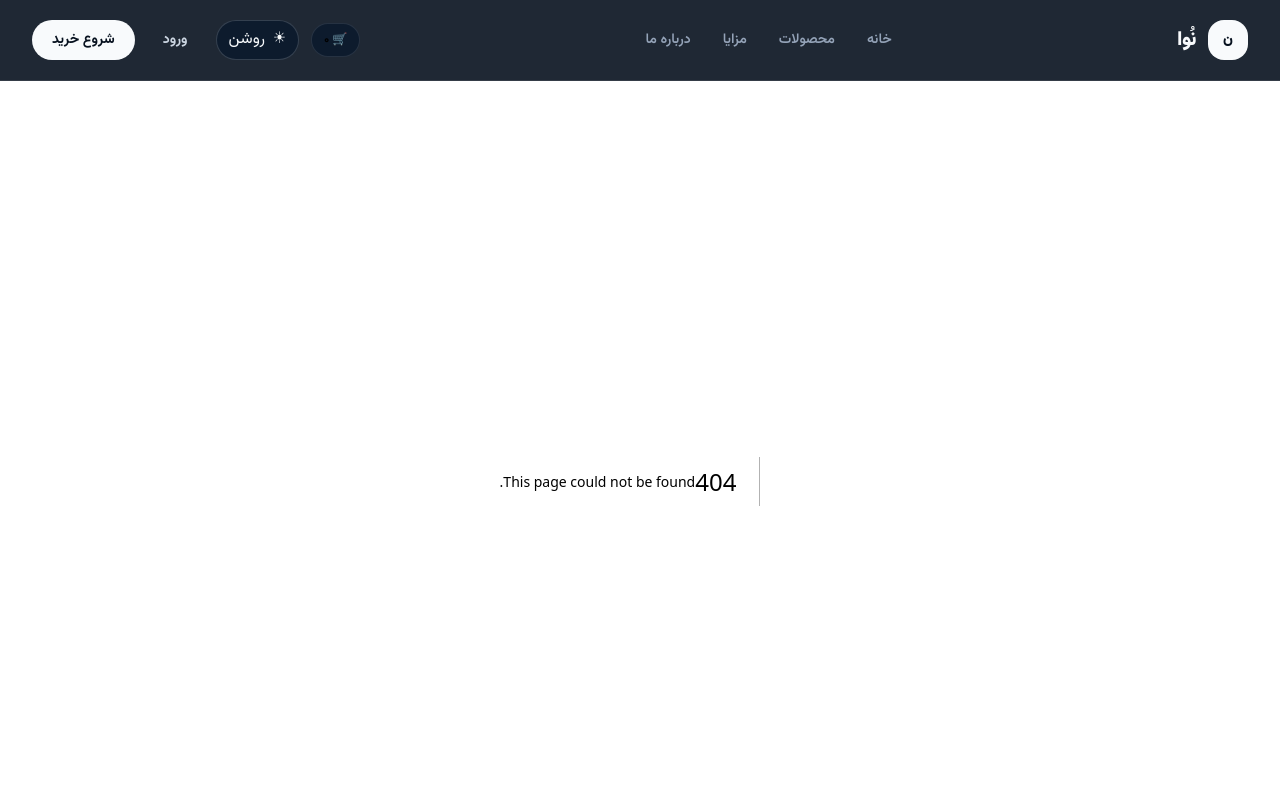
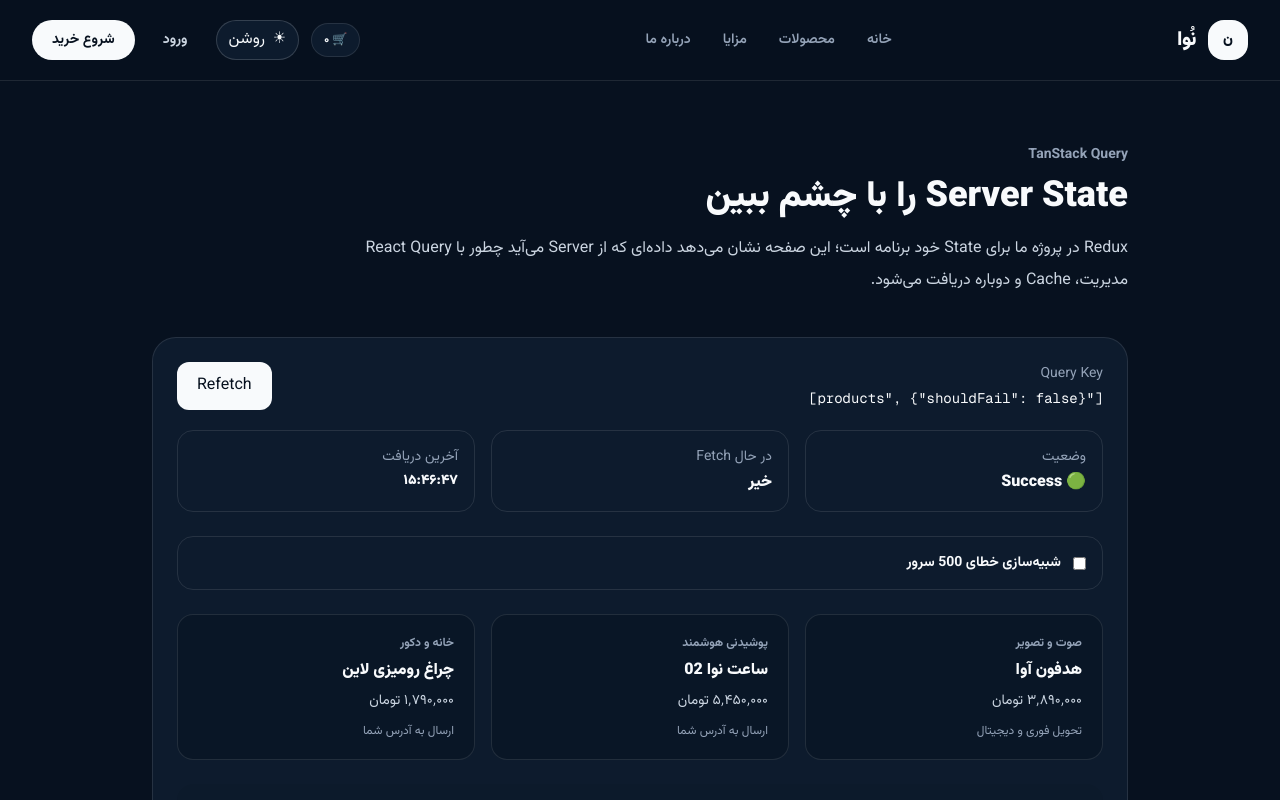
Before and after one commit to rouzbehtondkar/nextjs, a Next.js app: page /next-lab/react-query in a window 1280 px wide. Before the commit this address had no page. Shown: the top 800 px of the page. Built offline with nearby package versions, Linux system fonts and the light colour scheme.

Commit message:
feat: add TanStack Query server state lab

```diff
--- /dev/null
+++ b/app/api/products/route.ts
@@ -0,0 +1,24 @@
+import { NextResponse } from "next/server";
+import { demoProducts } from "../../features/home/domain/ProductDemo";
+
+export async function GET(request: Request) {
+  const url = new URL(request.url);
+
+  // این پارامتر فقط برای تمرین Error Handling است.
+  if (url.searchParams.get("fail") === "true") {
+    return NextResponse.json(
+      { message: "سرور عمداً برای تمرین خطا، 500 برگرداند." },
+      { status: 500 },
+    );
+  }
+
+  const products = demoProducts.map((product) => ({
+    id: product.name,
+    name: product.name,
+    category: product.category,
+    price: product.price,
+    deliveryInfo: product.getDeliveryInfo(),
+  }));
+
+  return NextResponse.json(products);
+}
--- /dev/null
+++ b/app/features/products/api/products.ts
@@ -0,0 +1,25 @@
+export type ProductApiItem = {
+  id: string;
+  name: string;
+  category: string;
+  price: number;
+  deliveryInfo: string;
+};
+
+export async function getProducts(shouldFail = false): Promise<ProductApiItem[]> {
+  // اینجا Browser به REST API خود همین Next.js درخواست GET می‌فرستد.
+  const response = await fetch(
+    shouldFail ? "/api/products?fail=true" : "/api/products",
+  );
+
+  if (!response.ok) {
+    // React Query این throw را به state مربوط به error تبدیل می‌کند.
+    const errorBody = (await response.json().catch(() => null)) as
+      | { message?: string }
+      | null;
+
+    throw new Error(errorBody?.message ?? "دریافت محصولات ناموفق بود.");
+  }
+
+  return response.json();
+}
--- /dev/null
+++ b/app/features/products/hooks/useProducts.ts
@@ -0,0 +1,13 @@
+"use client";
+
+import { useQuery } from "@tanstack/react-query";
+import { getProducts } from "../api/products";
+
+export function useProducts(shouldFail = false) {
+  return useQuery({
+    // queryKey اسم یکتای داده در Cache است.
+    // با تغییر این مقدار، React Query یک Cache جدا برای آن Query می‌سازد.
+    queryKey: ["products", { shouldFail }],
+    queryFn: () => getProducts(shouldFail),
+  });
+}
--- a/app/layout.tsx
+++ b/app/layout.tsx
@@ -5,6 +5,7 @@ import "./globals.css";
 import SiteFooter from "./components/layout/SiteFooter";
 import SiteHeader from "./components/layout/SiteHeader";
 import StoreProvider from "./store/StoreProvider";
+import QueryProvider from "./query/QueryProvider";
 
 const vazirmatn = Vazirmatn({
   variable: "--font-vazirmatn",
@@ -29,6 +30,8 @@ export default function RootLayout({ children }: LayoutProps<"/">) {
       className={`${vazirmatn.variable} ${geistMono.variable} h-full antialiased`}
     >
       <body className="min-h-full">
+        {/* QueryProvider برای مدیریت Server State و Cache درخواست‌هاست. */}
+        <QueryProvider>
           {/* Redux را در بالاترین سطح قرار می‌دهیم تا Header و صفحات همگی به Store دسترسی داشته باشند. */}
           <StoreProvider>
             <div className="min-h-screen">
@@ -37,6 +40,7 @@ export default function RootLayout({ children }: LayoutProps<"/">) {
               <SiteFooter />
             </div>
           </StoreProvider>
+        </QueryProvider>
       </body>
     </html>
   );
--- a/app/next-lab/page.tsx
+++ b/app/next-lab/page.tsx
@@ -9,6 +9,7 @@ const topics = [
   ["Client Component", "/next-lab/client-component", "با use client؛ مناسب state و eventهای مرورگر."],
   ["Data Fetching", "/next-lab/data-fetching", "REST API واقعی، fetch، loading و error handling."],
   ["Cache", "/next-lab/cache", "force-cache، no-store و revalidation را عملی ببین."],
+  ["TanStack Query", "/next-lab/react-query", "Server State، Cache، Loading، Error و Refetch را با React Query ببین."],
 ] as const;
 
 export default function NextLab() {
@@ -24,7 +25,12 @@ export default function NextLab() {
 
       <div className="grid gap-5 md:grid-cols-2">
         {topics.map(([title, href, description]) => (
-          <Link key={href} href={href} className="theme-surface rounded-3xl border p-6 transition hover:-translate-y-1" style={{ borderColor: "var(--border)" }}>
+          <Link
+            key={href}
+            href={href}
+            className="theme-surface rounded-3xl border p-6 transition hover:-translate-y-1"
+            style={{ borderColor: "var(--border)" }}
+          >
             <h2 className="theme-text text-xl font-black">{title}</h2>
             <p className="theme-muted-strong mt-3 leading-7">{description}</p>
             <span className="theme-muted mt-5 inline-block text-sm font-bold">مشاهده دمو ←</span>
--- /dev/null
+++ b/app/next-lab/react-query/ProductsQueryDemo.tsx
@@ -0,0 +1,115 @@
+"use client";
+
+import { useState } from "react";
+import { useProducts } from "../../features/products/hooks/useProducts";
+
+export default function ProductsQueryDemo() {
+  const [shouldFail, setShouldFail] = useState(false);
+  const {
+    data,
+    error,
+    isLoading,
+    isFetching,
+    isError,
+    refetch,
+    dataUpdatedAt,
+  } = useProducts(shouldFail);
+
+  return (
+    <main className="mx-auto max-w-5xl px-6 py-16">
+      <div className="mb-10">
+        <p className="theme-muted text-sm font-bold">TanStack Query</p>
+        <h1 className="theme-text mt-3 text-4xl font-black">Server State را با چشم ببین</h1>
+        <p className="theme-muted-strong mt-4 max-w-3xl leading-8">
+          Redux در پروژه ما برای State خود برنامه است؛ این صفحه نشان می‌دهد
+          داده‌ای که از Server می‌آید چطور با React Query مدیریت، Cache و دوباره
+          دریافت می‌شود.
+        </p>
+      </div>
+
+      <section className="theme-surface rounded-3xl border p-6" style={{ borderColor: "var(--border)" }}>
+        <div className="flex flex-col gap-4 sm:flex-row sm:items-center sm:justify-between">
+          <div>
+            <p className="theme-muted text-sm">Query Key</p>
+            <p className="theme-text mt-1 font-mono text-sm">
+              {shouldFail ? '["products", {"shouldFail": true}]' : '["products", {"shouldFail": false}]'}
+            </p>
+          </div>
+
+          <button
+            type="button"
+            onClick={() => void refetch()}
+            disabled={isFetching}
+            className="theme-primary-button rounded-xl px-5 py-3 text-sm font-bold disabled:opacity-60"
+          >
+            {isFetching ? "در حال دریافت..." : "Refetch"}
+          </button>
+        </div>
+
+        <div className="mt-5 grid gap-4 sm:grid-cols-3">
+          <div className="rounded-2xl border p-4" style={{ borderColor: "var(--border)" }}>
+            <p className="theme-muted text-sm">وضعیت</p>
+            <p className="theme-text mt-1 font-black">
+              {isLoading ? "⏳ Loading" : isError ? "🔴 Error" : "🟢 Success"}
+            </p>
+          </div>
+
+          <div className="rounded-2xl border p-4" style={{ borderColor: "var(--border)" }}>
+            <p className="theme-muted text-sm">در حال Fetch</p>
+            <p className="theme-text mt-1 font-black">{isFetching ? "بله" : "خیر"}</p>
+          </div>
+
+          <div className="rounded-2xl border p-4" style={{ borderColor: "var(--border)" }}>
+            <p className="theme-muted text-sm">آخرین دریافت</p>
+            <p className="theme-text mt-1 font-black text-sm">
+              {dataUpdatedAt
+                ? new Date(dataUpdatedAt).toLocaleTimeString("fa-IR")
+                : "هنوز دریافت نشده"}
+            </p>
+          </div>
+        </div>
+
+        <label className="mt-6 flex cursor-pointer items-center gap-3 rounded-2xl border p-4 text-sm font-bold" style={{ borderColor: "var(--border)" }}>
+          <input
+            type="checkbox"
+            checked={shouldFail}
+            onChange={(event) => setShouldFail(event.target.checked)}
+          />
+          شبیه‌سازی خطای 500 سرور
+        </label>
+
+        {isError ? (
+          <div className="mt-5 rounded-2xl border border-red-500/30 bg-red-500/5 p-5">
+            <p className="font-black text-red-500">درخواست شکست خورد</p>
+            <p className="mt-2 text-sm leading-7">{error.message}</p>
+          </div>
+        ) : (
+          <div className="mt-6 grid gap-4 md:grid-cols-3">
+            {data?.map((product) => (
+              <article
+                key={product.id}
+                className="theme-surface-alt rounded-2xl border p-5"
+                style={{ borderColor: "var(--border)" }}
+              >
+                <p className="theme-muted text-xs font-bold">{product.category}</p>
+                <h2 className="theme-text mt-2 font-black">{product.name}</h2>
+                <p className="theme-muted-strong mt-2 text-sm">
+                  {product.price.toLocaleString("fa-IR")} تومان
+                </p>
+                <p className="theme-muted mt-3 text-xs">{product.deliveryInfo}</p>
+              </article>
+            ))}
+          </div>
+        )}
+
+        <div className="theme-muted mt-6 rounded-2xl bg-black/5 p-5 text-sm leading-7 dark:bg-white/5">
+          <p className="theme-text font-black">تست اولیه</p>
+          <p className="mt-2">
+            یک بار صفحه را باز کن، Refetch بزن، بعد خطای 500 را روشن کن و دوباره
+            Refetch بزن. بعد برمی‌گردیم و تک‌تک کدها را خیلی ساده باز می‌کنیم.
+          </p>
+        </div>
+      </section>
+    </main>
+  );
+}
--- /dev/null
+++ b/app/next-lab/react-query/page.tsx
@@ -0,0 +1,5 @@
+import ProductsQueryDemo from "./ProductsQueryDemo";
+
+export default function ReactQueryPage() {
+  return <ProductsQueryDemo />;
+}
--- /dev/null
+++ b/app/query/QueryProvider.tsx
@@ -0,0 +1,28 @@
+"use client";
+
+import { QueryClient, QueryClientProvider } from "@tanstack/react-query";
+import { useState } from "react";
+
+export default function QueryProvider({
+  children,
+}: Readonly<{ children: React.ReactNode }>) {
+  // QueryClient جعبه‌ای است که Cache و وضعیت درخواست‌های Server را نگه می‌دارد.
+  // با useState فقط یک QueryClient در طول عمر این Provider ساخته می‌شود.
+  const [queryClient] = useState(
+    () =>
+      new QueryClient({
+        defaultOptions: {
+          queries: {
+            // تا ۳۰ ثانیه داده را تازه فرض می‌کنیم و بی‌دلیل دوباره درخواست نمی‌فرستیم.
+            staleTime: 30 * 1000,
+            // داده‌ای که دیگر روی صفحه استفاده نمی‌شود تا ۵ دقیقه در Cache می‌ماند.
+            gcTime: 5 * 60 * 1000,
+            retry: 2,
+            refetchOnWindowFocus: false,
+          },
+        },
+      }),
+  );
+
+  return <QueryClientProvider client={queryClient}>{children}</QueryClientProvider>;
+}
--- a/package.json
+++ b/package.json
@@ -10,6 +10,7 @@
   },
   "dependencies": {
     "@reduxjs/toolkit": "^2.9.0",
+    "@tanstack/react-query": "^5.104.0",
     "next": "16.3.5",
     "react": "19.2.8",
     "react-dom": "19.2.8",
```
Lines whose indentation alone changed are shown as unchanged.
